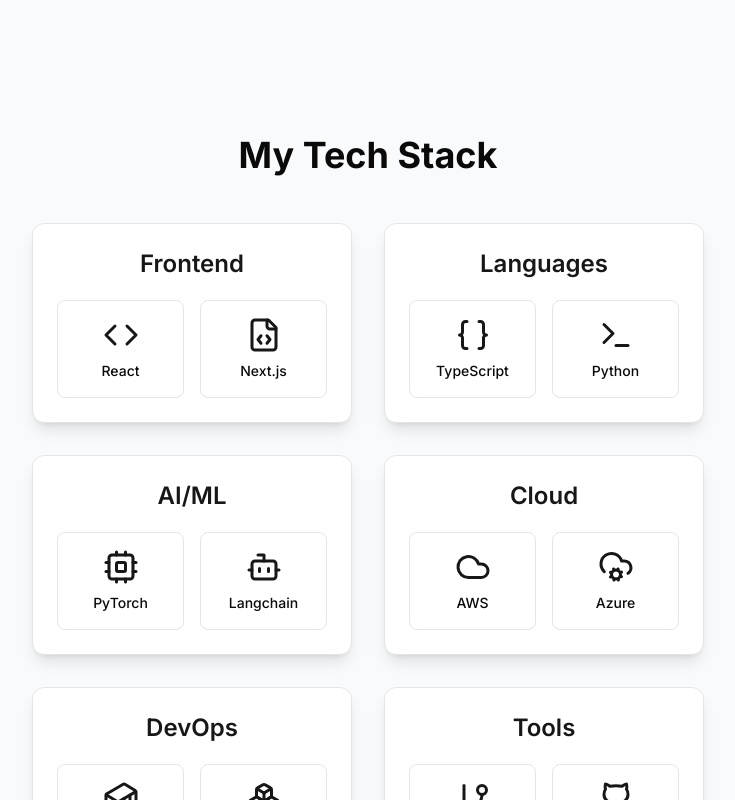
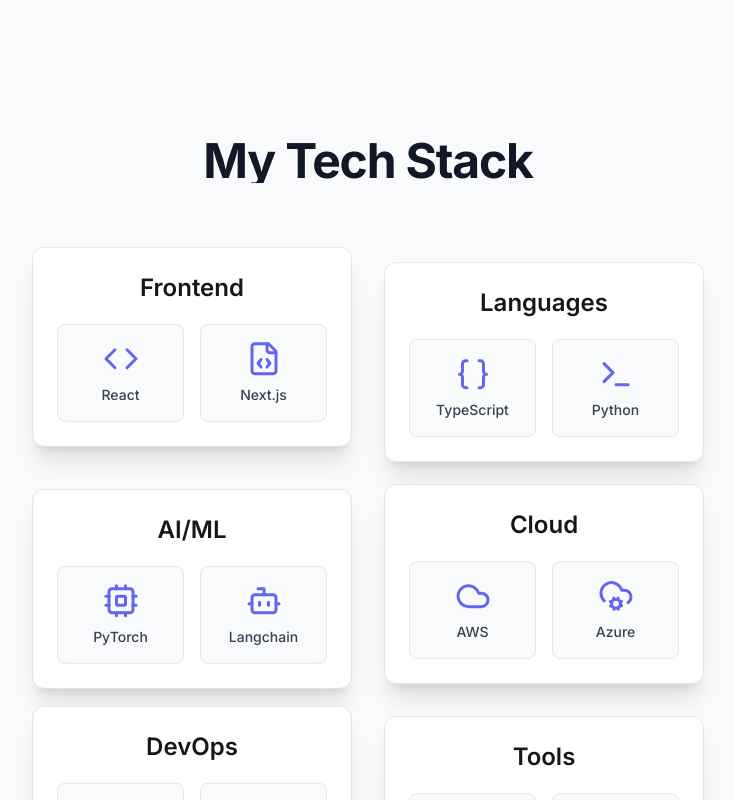
Before and after one commit to Aakashjammula/portfolio, a Next.js app: page / in a window 1280 px wide. Shown: the part 2380-3180 px from the top of the page, without its empty margins (272-1007 px from the left). Built offline with nearby package versions, Linux system fonts and the light colour scheme.

Commit message:
feat: implement floating parallax for tech stack (Phase 5.2)

```diff
--- a/components/tech-stack.tsx
+++ b/components/tech-stack.tsx
@@ -1,16 +1,18 @@
 "use client"
 
-import { motion } from "framer-motion"
+import { useRef } from "react"
+import { motion, useScroll, useTransform } from "framer-motion"
+import { ParallaxTitle } from "@/components/scroll-reveal"
 import {
   Code,
   FileCode,
   Braces,
   Terminal,
-  Brain, // Brain is imported but not used in the original list, kept for consistency
+  Brain,
   Cpu,
   Bot,
   Cloud,
-  CloudCog, // Will be used for Azure
+  CloudCog,
   Container,
   Boxes,
   Database,
@@ -29,8 +31,7 @@ export function TechStack() {
     { name: "PyTorch", icon: Cpu, category: "AI/ML" },
     { name: "Langchain", icon: Bot, category: "AI/ML" },
     { name: "AWS", icon: Cloud, category: "Cloud" },
-    // { name: "Google Cloud", icon: CloudCog, category: "Cloud" }, // Replaced
-    { name: "Azure", icon: CloudCog, category: "Cloud" }, // Added Azure, using CloudCog
+    { name: "Azure", icon: CloudCog, category: "Cloud" },
     { name: "Docker", icon: Container, category: "DevOps" },
     { name: "Kubernetes", icon: Boxes, category: "DevOps" },
     { name: "Git", icon: GitBranch, category: "Tools" },
@@ -42,7 +43,22 @@ export function TechStack() {
 
   const categories = Array.from(new Set(technologies.map((tech) => tech.category)))
 
-  // Animation Variants (unchanged)
+  const containerRef = useRef<HTMLDivElement>(null)
+  const { scrollYProgress } = useScroll({
+    target: containerRef,
+    offset: ["start end", "end start"]
+  })
+
+  // Staggered parallax for floating effect
+  const yOffsets = [
+    useTransform(scrollYProgress, [0, 1], ["10%", "-10%"]),
+    useTransform(scrollYProgress, [0, 1], ["0%", "15%"]),
+    useTransform(scrollYProgress, [0, 1], ["15%", "-5%"]),
+    useTransform(scrollYProgress, [0, 1], ["-5%", "10%"]),
+    useTransform(scrollYProgress, [0, 1], ["10%", "-15%"]),
+    useTransform(scrollYProgress, [0, 1], ["0%", "5%"]),
+  ]
+
   const sectionContainerVariants = {
     hidden: { opacity: 0 },
     show: {
@@ -54,13 +70,12 @@ export function TechStack() {
   }
 
   const categoryBlockVariants = {
-    hidden: { opacity: 0, y: 25, scale: 0.95 },
+    hidden: { opacity: 0, scale: 0.95 },
     show: {
       opacity: 1,
-      y: 0,
       scale: 1,
       transition: {
-        duration: 0.4,
+        duration: 0.6,
         ease: "easeOut",
       },
     },
@@ -102,29 +117,29 @@ export function TechStack() {
 
   return (
     <div className="py-12 md:py-16">
-      <motion.h2
-        initial={{ opacity: 1, y: 0 }}
-        animate={{ opacity: 1, y: 0 }}
-        className="text-3xl sm:text-4xl font-bold mb-10 sm:mb-12 text-center"
-      >
-        My Tech Stack
-      </motion.h2>
+      <ParallaxTitle title="My Tech Stack" />
 
       <motion.div
+        ref={containerRef}
         variants={sectionContainerVariants}
-        initial="show"
-        animate="show"
-        className="flex flex-wrap gap-6 sm:gap-8 justify-center items-start"
+        initial="hidden"
+        whileInView="show"
+        viewport={{ once: true, amount: 0.1 }}
+        className="flex flex-wrap gap-6 sm:gap-8 justify-center items-start mt-8"
       >
-        {categories.map((category) => {
+        {categories.map((category, idx) => {
           const categoryTechs = technologies.filter(
             (tech) => tech.category === category
           )
+
+          const y = yOffsets[idx % yOffsets.length]
+
           return (
             <motion.div
               key={category}
               variants={categoryBlockVariants}
-              className="flex flex-col p-5 sm:p-6 rounded-xl border bg-card shadow-lg
+              style={{ y }}
+              className="flex flex-col p-5 sm:p-6 rounded-xl border bg-white dark:bg-slate-800 shadow-xl
                          w-full min-w-[280px]
                          sm:w-auto sm:min-w-[300px] sm:max-w-xs
                          md:min-w-[320px] md:max-w-sm"
@@ -153,12 +168,12 @@ export function TechStack() {
                         scale: 1.05,
                         boxShadow: "0px 7px 20px -5px rgba(0, 0, 0, 0.15)",
                       }}
-                      className={`flex flex-col items-center justify-center p-3 sm:p-4 rounded-lg border bg-background hover:bg-muted dark:hover:bg-gray-800 transition-all duration-200 h-full ${
+                      className={`flex flex-col items-center justify-center p-3 sm:p-4 rounded-lg border bg-gray-50 hover:bg-gray-100 dark:bg-gray-900 dark:hover:bg-gray-800 transition-all duration-200 h-full ${
                         isLastItemInOddCategory ? "col-span-2" : ""
                       }`}
                     >
-                      <tech.icon className="w-8 h-8 sm:w-9 sm:h-9 mb-2 text-accent-foreground dark:text-sky-400" />
-                      <span className="text-xs sm:text-sm font-medium text-center text-card-foreground">
+                      <tech.icon className="w-8 h-8 sm:w-9 sm:h-9 mb-2 text-indigo-500 dark:text-sky-400" />
+                      <span className="text-xs sm:text-sm font-medium text-center text-gray-700 dark:text-gray-300">
                         {tech.name}
                       </span>
                     </motion.div>
```
